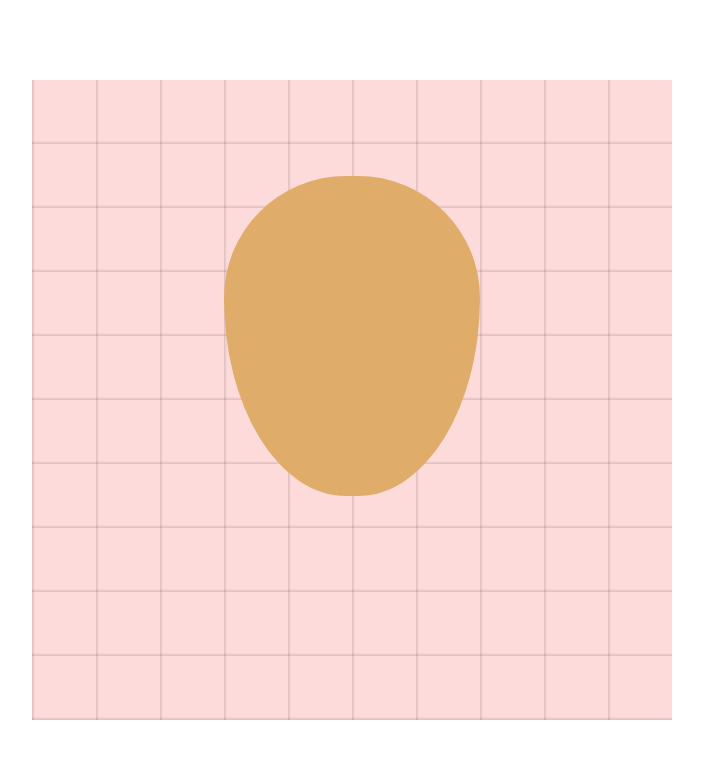
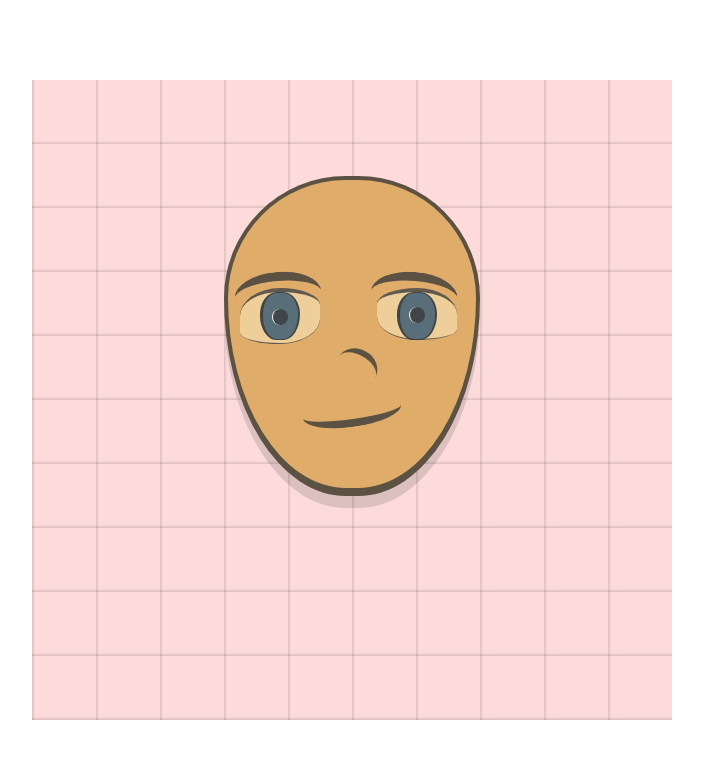
Before and after one commit to HelenMunny/CSS-art-Drawing-with-pure-CSS, a plain HTML site: page index.html in a window 1280 px wide. Shown: the whole page, without its empty margins (288-991 px from the left). Drawn offline with Linux system fonts and the light colour scheme.

Commit message:
full-face completed

```diff
--- a/index.html
+++ b/index.html
@@ -12,7 +12,15 @@
 <body>
 
   <section id="boy">
-  <div class="face"></div>
+
+  <div class="face">
+    <div class="mouth"></div>
+    <div class="eye-left"></div>
+    <div class="eye-right"></div>
+    <div class="left-eyebrow"></div>
+    <div class="right-eyebrow"></div>
+    <div class="nose"></div>
+  </div>
   </section>
 
 
--- a/styles.css
+++ b/styles.css
@@ -5,6 +5,11 @@ body{
 :root{
  --skin:#E0AC69;
  --background: rgba(244, 15, 15, 0.15);
+ --dark-gray: #3a3b3ccb;
+ --shadow:  #3a3b3c2c;
+ --eyes: #fff2cc7d;
+ --eye-ball: #2e536fc8;
+ --snow:snow;
 }
 
 /* background */
@@ -21,8 +26,9 @@ body{
 }
 
 #boy div,
-#boy div.before,
-#boy div.after{
+#boy div::before,
+#boy div::after{
+ box-sizing: border-box;
  position: absolute;
  content: "";
  display: block;
@@ -36,5 +42,98 @@ body{
  left: 50%;
  top: 15%;
  transform: translate(-50%);
+ border: 0.5vmin solid var(--dark-gray);
+ border-bottom-width: 1vmin;
  border-radius: 100% / 80% 80% 130% 130%;
+ box-shadow: 0 1.5vmin var(--shadow);
 }
+/* mouth */
+.mouth{
+ width: 40%;
+ height: 10%;
+ /* background: red; */
+ border-bottom: 1vmin solid var(--dark-gray);
+ border-radius: 100%;
+ top: 70%;
+ left: 50%;
+ transform: translateX(-50%) rotate(-8deg);
+}
+/* eyes */
+.eye-left{
+ width: 10vmin;
+ height: 7vmin;
+ /* clip-path: ellipse(30% 40% at 40% 50%); */
+ background-color: var(--eyes);
+ top: 35%;
+ left: 5%;
+ border-radius: 100% / 100% 60% 90% 40%;
+ border-top: 0.5vmin solid var(--dark-gray);
+ border-bottom: 0.4vmin solid var(--dark-gray);
+ border-bottom-width: 0.2vmin;
+}
+.eye-right{
+ width: 10vmin;
+ height: 6.5vmin;
+ /* clip-path: ellipse(30% 40% at 40% 50%); */
+ background-color: var(--eyes);
+ top: 35%;
+ left: 60%;
+ border-radius: 100% / 60% 100% 40% 90%;
+ border-top: 0.5vmin solid var(--dark-gray);
+ border-bottom: 0.4vmin solid var(--dark-gray);
+ border-bottom-width: 0.2vmin;
+}
+
+.eye-left::before,
+.eye-right::before{
+ height: 6vmin;
+ width: 5vmin;
+ background-color: var(--eye-ball);
+ border: 0.2vmin solid var(--dark-gray) ;
+ border-right-width: 0.3vmin;
+ border-left-width: 0.4vmin;
+ border-radius: 100% / 110% 110% 129% 120%;
+ top: 0;
+ left: 25%;
+}
+.eye-left::after,
+.eye-right::after{
+ height: 2vmin;
+ width: 2vmin;
+ background-color: var(--dark-gray);
+ border-left: 0.2vmin solid var(--snow);
+ border-radius: 50%;
+ top: 50%;
+ left: 50%;
+ transform: translate(-50%, -50%);
+}
+
+.left-eyebrow{
+ width: 35%;
+ height: 15%;
+ border-top: 1.2vmin solid var(--dark-gray);
+ border-radius: 50%;
+ top: 30%;
+ left: 20%;
+ transform: translateX(-50%) rotate(-5deg);
+}
+.right-eyebrow{
+ width: 35%;
+ height: 15%;
+ border-top: 1.2vmin solid var(--dark-gray);
+ border-radius: 50%;
+ top: 30%;
+ left: 75%;
+ transform: translateX(-50%) rotate(5deg);
+}
+
+/* nose */
+.nose{
+ width: 17%;
+ height: 12%;
+ border-top: 0.8vmin solid var(--dark-gray);
+ border-radius: 50%;
+ top: 55%;
+ left: 52%;
+ transform: translateX(-50%) rotate(30deg);
+}
```
